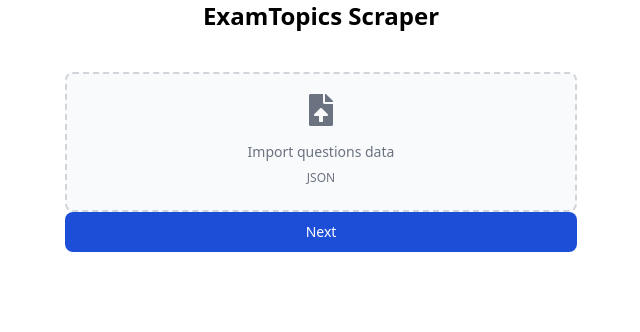
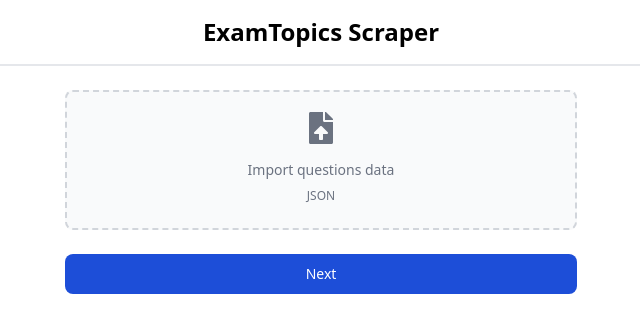
Before and after one commit to zqtay/examtopics-scraper, a Next.js app: page /test in a window 1280 px wide. Shown: the top 332 px of the page, without its empty margins (319-959 px from the left). Built offline with nearby package versions, Linux system fonts and the light colour scheme.

Commit message:
Fix layout

```diff
--- a/src/components/ui/dropzone.tsx
+++ b/src/components/ui/dropzone.tsx
@@ -27,10 +27,10 @@
     >
       <div className={classNames("dropzone-label", labelClassName)}>
         {icon}
-        {label && <p className="mb-2 text-sm text-gray-500 dark:text-gray-400">
+        {label && <p className="mb-2 text-sm">
           {label}
         </p>}
-        {helperText && <p className="text-xs text-gray-500 dark:text-gray-400">
+        {helperText && <p className="text-xs">
           {helperText}
         </p>}
       </div>
--- a/src/layout/index.tsx
+++ b/src/layout/index.tsx
@@ -1,11 +1,18 @@
 import { FC, PropsWithChildren } from "react";
 
 const Layout: FC<PropsWithChildren> = ({ children }) => {
-  return <main
-    className="container px-2 mx-auto h-screen"
-  >
-    {children}
-  </main>;
+  return <>
+    <header className="px-2 py-4 border-b-2 mx-auto text-center">
+      <a className="text-2xl font-semibold" href="/">
+        ExamTopics Scraper
+      </a>
+    </header>
+    <main
+      className="container px-2 py-6 mx-auto"
+    >
+      {children}
+    </main>
+  </>;
 };
 
 export default Layout;
--- a/src/pages/index.tsx
+++ b/src/pages/index.tsx
@@ -95,8 +95,7 @@
   const isCompleted = state?.questionLinks && state?.questions && state?.questionLinks?.length === state?.questions?.length;
 
   return (
-    <div className="h-full max-w-[32rem] mx-auto flex flex-col justify-center">
-      <div className="text-2xl font-semibold mb-10 text-center">ExamTopics Scraper</div>
+    <div className="max-w-[32rem] mx-auto flex flex-col justify-center">
       <div className="flex flex-wrap gap-4 justify-center items-center">
         <Dropdown
           className="flex-1 min-w-60"
--- a/src/pages/test/index.tsx
+++ b/src/pages/test/index.tsx
@@ -32,17 +32,14 @@
 
   return (
     <div className="h-full max-w-[32rem] mx-auto flex flex-col justify-center">
-      <div className="text-2xl font-semibold mb-10 text-center">ExamTopics Scraper</div>
-      <div className="flex flex-wrap gap-4 justify-center items-center">
       <Dropzone
-          className="w-full"
+        className="w-full mb-6"
         label="Import questions data"
         helperText="JSON"
         icon={<FaFileUpload className="w-8 h-8 mb-4 text-gray-500 dark:text-gray-400" />}
         accept=".json"
         onChange={handleReadFile}
       />
-      </div>
       {currentQuestion && <QuestionPage {...currentQuestion} />}
       <button
         className="button-default"
--- a/src/styles/globals.scss
+++ b/src/styles/globals.scss
@@ -25,6 +25,7 @@
   @apply text-white bg-blue-700 hover:bg-blue-800 focus:ring-4 focus:outline-none focus:ring-blue-300;
   @apply dark:bg-blue-600 dark:hover:bg-blue-700 dark:focus:ring-blue-800;
   @apply font-medium rounded-lg text-sm px-5 py-2.5 text-center inline-flex items-center;
+
   &:disabled {
     @apply bg-blue-400 dark:bg-blue-500 cursor-not-allowed;
   }
@@ -66,6 +67,7 @@
 
 .dropzone-label {
   @apply flex flex-col items-center justify-center pt-5 pb-6;
+  @apply text-gray-500 dark:text-gray-400;
 }
 
 .dropzone-box {
--- a/tailwind.config.ts
+++ b/tailwind.config.ts
@@ -4,6 +4,7 @@
   content: [
     "./src/pages/**/*.{js,ts,jsx,tsx,mdx}",
     "./src/components/**/*.{js,ts,jsx,tsx,mdx}",
+    "./src/layout/**/*.{js,ts,jsx,tsx,mdx}",
     "./src/app/**/*.{js,ts,jsx,tsx,mdx}",
   ],
   theme: {
```
Lines whose indentation alone changed are shown as unchanged.
